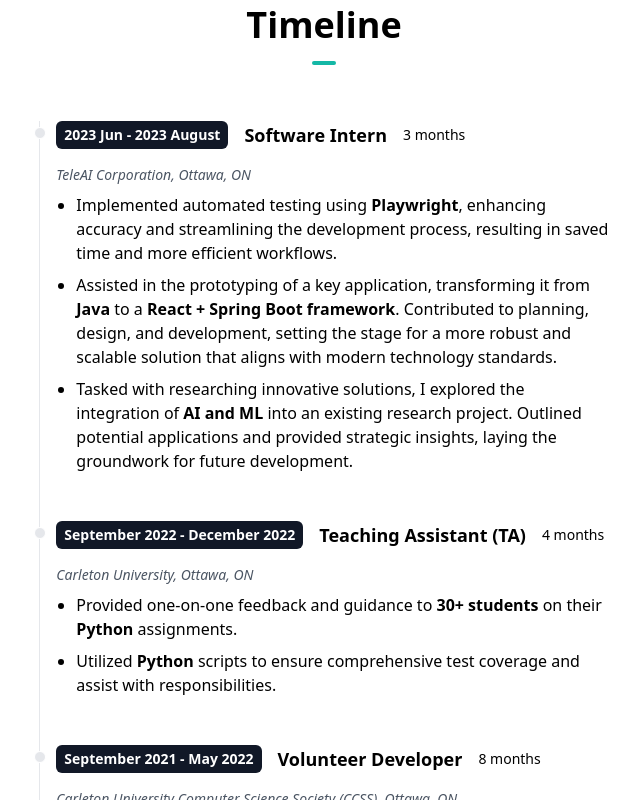
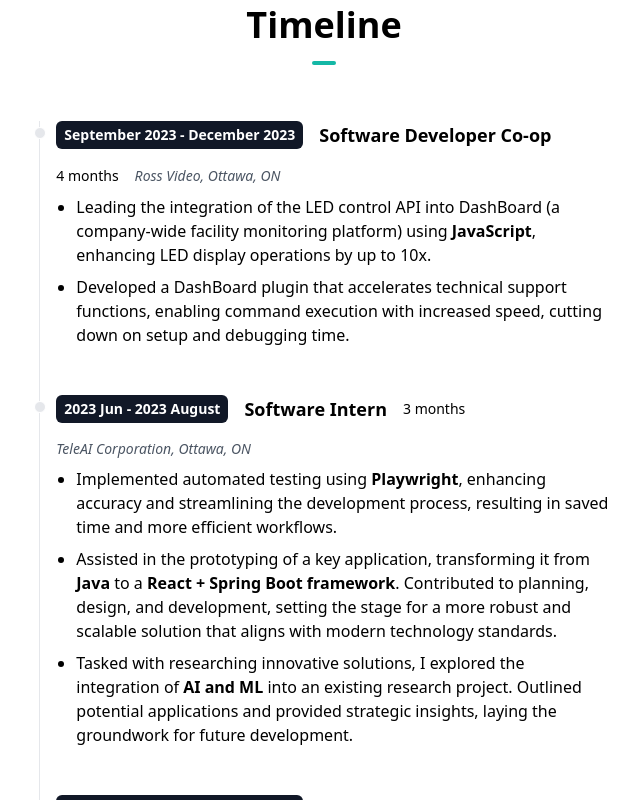
Before and after one commit to RohanSreelesh/MyPortfolio, a Next.js app: page / in a window 1280 px wide. Shown: the part 1780-2580 px from the top of the page, without its empty margins (316-956 px from the left). Built offline with nearby package versions, Linux system fonts and the light colour scheme.

Commit message:
Added new experience

```diff
--- a/app/components/Timeline.tsx
+++ b/app/components/Timeline.tsx
@@ -3,17 +3,17 @@ import { TimelineType } from "../../types/type";
 //import { EducationType } from "../../types/type";
 
 const timeline: Array<TimelineType> = [
-    // {
-    //   company: "Ross Video",
-    //   location: "Ottawa, ON",
-    //   year: "September 2023 - December 2023",
-    //   title: "Software Developer Intern",
-    //   duration: "4 months",
-    //   details: [
-    //     "Currently leading the automation of the Nokia Service Platform (NSP) patch tool using <strong>Bash</strong> and <strong>Ansible</strong>, aiming to increase speed and accuracy of updates while minimizing downtime.",
-    //     "Leveraged <strong>Docker</strong> and <strong>Kubernetes</strong> to configure the (NSP), leading to the development of a detailed wiki that expedites future deployments.",
-    //   ],
-    // },
+    {
+      company: "Ross Video",
+      location: "Ottawa, ON",
+      year: "September 2023 - December 2023",
+      title: "Software Developer Co-op",
+      duration: "4 months",
+      details: [
+        "Leading the integration of the LED control API into DashBoard (a company-wide facility monitoring platform) using <strong>JavaScript</strong>, enhancing LED display operations by up to 10x.",
+        "Developed a DashBoard plugin that accelerates technical support functions, enabling command execution with increased speed, cutting down on setup and debugging time.",
+      ],
+     },
     {
       company: "TeleAI Corporation",
       location: "Ottawa, ON",
```
